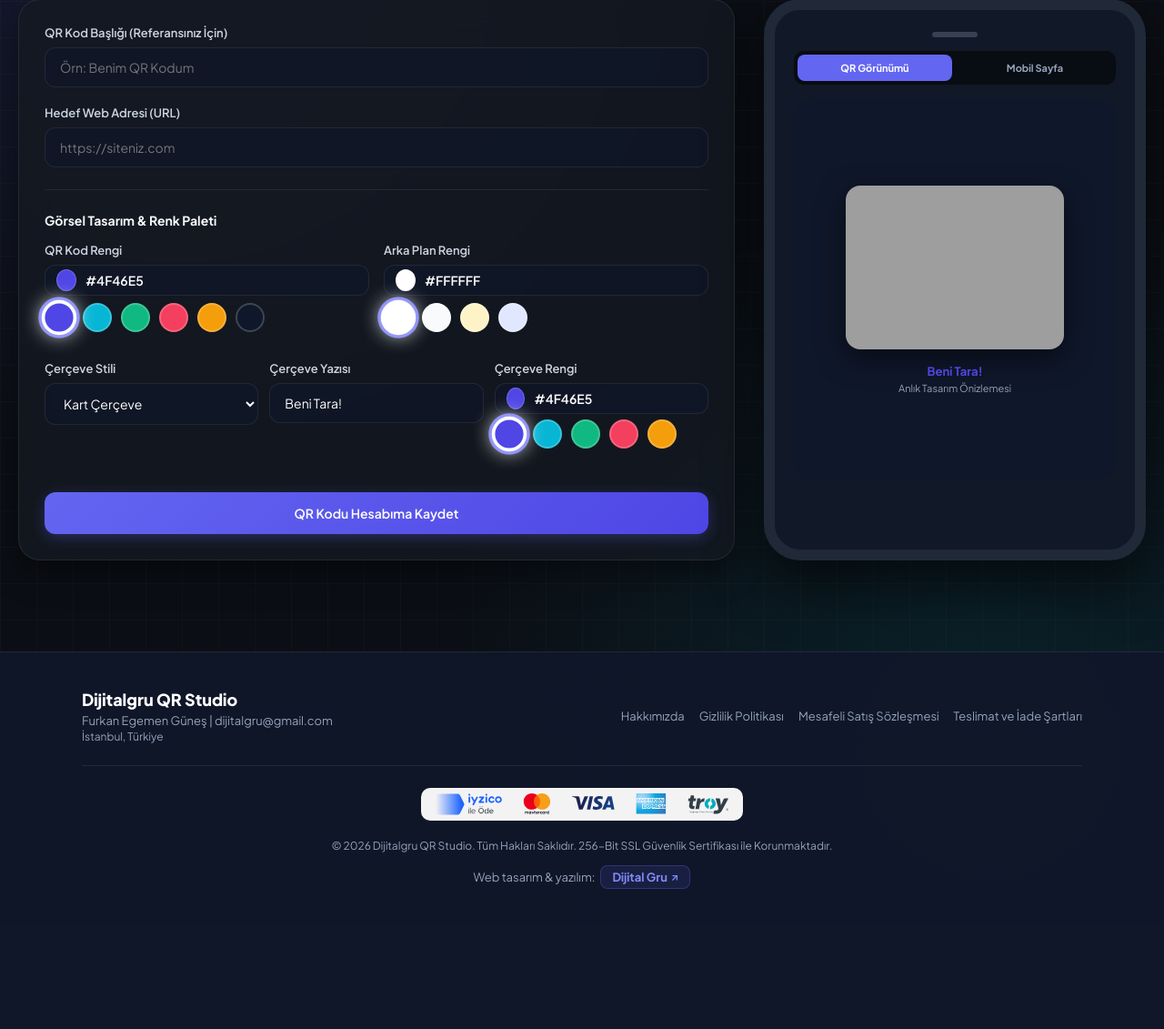
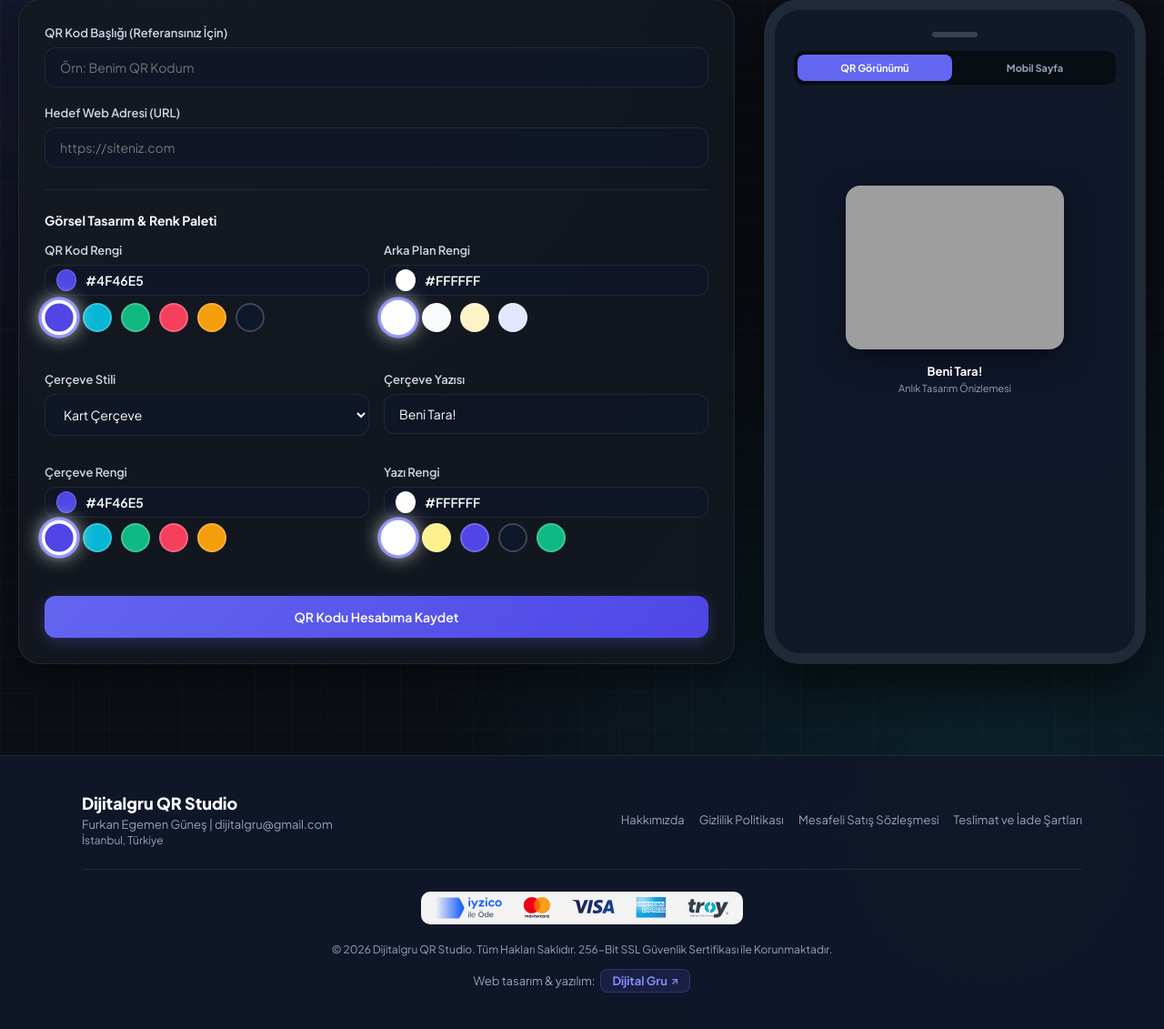
Before and after one commit to dijitalhomee-prog/dijitalgru, a Flask app: page / in a window 1280 px wide, after a click on "QR Stüdyosu". Shown: the part 279-1410 px from the top of the page at 91% size. Before the commit the page ends 1256 px from the top, so only its background shows below. Run offline with Flask 3, Linux system fonts and the light colour scheme; grey boxes are pictures that could not be loaded.

Commit message:
fix: add separate Yazı Rengi picker and fix frame_color mapping across all QR types

```diff
--- a/app.py
+++ b/app.py
@@ -47,7 +47,8 @@ def index():
         "back_color": "#FFFFFF",
         "frame_style": "card",
         "frame_text": "Beni Tara!",
-        "frame_color": "#4F46E5"
+        "frame_color": "#4F46E5",
+        "frame_text_color": "#FFFFFF"
     }, format="base64")
     return render_template("index.html", initial_qr_image=initial_qr)
 
--- a/qr_engine.py
+++ b/qr_engine.py
@@ -31,10 +31,12 @@ def generate_qr_image(data, settings=None, format="png"):
     frame_style = settings.get("frame_style", "none")
     frame_text = settings.get("frame_text", "Beni Tara!")
     frame_color_hex = settings.get("frame_color", "#4F46E5")
+    frame_text_color_hex = settings.get("frame_text_color", "#FFFFFF")
 
     fill_rgb = hex_to_rgb(fill_hex, (79, 70, 229))
     back_rgb = hex_to_rgb(back_hex, (255, 255, 255))
     frame_rgb = hex_to_rgb(frame_color_hex, (79, 70, 229))
+    frame_text_rgb = hex_to_rgb(frame_text_color_hex, (255, 255, 255))
 
     # SVG Export
     if format.lower() == "svg":
@@ -118,7 +120,7 @@ def generate_qr_image(data, settings=None, format="png"):
         text_h = text_bbox[3] - text_bbox[1]
         text_x = (new_w - text_w) // 2
         text_y = (new_h - bottom_banner_h) + (bottom_banner_h - 15 - text_h) // 2
-        draw.text((text_x, text_y), frame_text, fill=(255, 255, 255), font=font)
+        draw.text((text_x, text_y), frame_text, fill=frame_text_rgb, font=font)
 
         img = framed_img
 
--- a/static/js/app.js
+++ b/static/js/app.js
@@ -59,7 +59,7 @@ function isColorMatch(c1, c2) {
 }
 
 function initColorInputs() {
-    const colorFields = ['fill', 'back', 'frame'];
+    const colorFields = ['fill', 'back', 'frame', 'frame-text'];
     colorFields.forEach(field => {
         const input = document.getElementById(`${field}-color`);
         const circle = document.getElementById(`${field}-preview-circle`);
@@ -311,7 +311,7 @@ async function updateLivePreview() {
     const frameLabel = document.getElementById("preview-frame-text-label");
     if (frameLabel) {
         frameLabel.innerText = payload.settings?.frame_text || "Beni Tara!";
-        frameLabel.style.color = payload.settings?.frame_color || payload.settings?.fill_color || "#a5b4fc";
+        frameLabel.style.color = payload.settings?.frame_text_color || "#a5b4fc";
     }
 
     renderLandingPageMockup();
@@ -343,7 +343,8 @@ function getQRFormPayload() {
         back_color: getVal("back-color", "#FFFFFF"),
         frame_style: getVal("frame-style", "card"),
         frame_text: getVal("frame-text", "Beni Tara!"),
-        frame_color: getVal("frame-color", "#4F46E5")
+        frame_color: getVal("frame-color", "#4F46E5"),
+        frame_text_color: getVal("frame-text-color", "#FFFFFF")
     };
 
     let target_url = "";
--- a/templates/index.html
+++ b/templates/index.html
@@ -332,7 +332,7 @@
                         </div>
                     </div>
 
-                    <div class="responsive-grid-3">
+                    <div class="responsive-grid-2" style="margin-top: 12px;">
                         <div class="form-group">
                             <label class="form-label">Çerçeve Stili</label>
                             <select id="frame-style" class="form-select">
@@ -344,6 +344,10 @@
                             <label class="form-label">Çerçeve Yazısı</label>
                             <input type="text" id="frame-text" class="form-input" value="Beni Tara!">
                         </div>
+                    </div>
+
+                    <div class="responsive-grid-2" style="margin-top: 12px;">
+                        <!-- Frame Box/Border Color -->
                         <div class="form-group">
                             <label class="form-label">Çerçeve Rengi</label>
                             <div class="hex-input-group">
@@ -356,6 +360,22 @@
                                 <div class="color-swatch" style="background: #10B981;" onclick="selectPresetColor('frame', '#10B981', this)"></div>
                                 <div class="color-swatch" style="background: #F43F5E;" onclick="selectPresetColor('frame', '#F43F5E', this)"></div>
                                 <div class="color-swatch" style="background: #F59E0B;" onclick="selectPresetColor('frame', '#F59E0B', this)"></div>
+                            </div>
+                        </div>
+
+                        <!-- Frame Text Color -->
+                        <div class="form-group">
+                            <label class="form-label">Yazı Rengi</label>
+                            <div class="hex-input-group">
+                                <div class="color-preview-circle" id="frame-text-preview-circle" style="background-color: #FFFFFF;"></div>
+                                <input type="text" id="frame-text-color" class="hex-text-input" value="#FFFFFF" maxlength="7">
+                            </div>
+                            <div class="color-palette" style="margin-top: 6px;">
+                                <div class="color-swatch active" style="background: #FFFFFF;" onclick="selectPresetColor('frame-text', '#FFFFFF', this)"></div>
+                                <div class="color-swatch" style="background: #FEF08A;" onclick="selectPresetColor('frame-text', '#FEF08A', this)"></div>
+                                <div class="color-swatch" style="background: #4F46E5;" onclick="selectPresetColor('frame-text', '#4F46E5', this)"></div>
+                                <div class="color-swatch" style="background: #0F172A;" onclick="selectPresetColor('frame-text', '#0F172A', this)"></div>
+                                <div class="color-swatch" style="background: #10B981;" onclick="selectPresetColor('frame-text', '#10B981', this)"></div>
                             </div>
                         </div>
                     </div>
```
Also changed, not shown: data/dijitalgru_qr.db.
